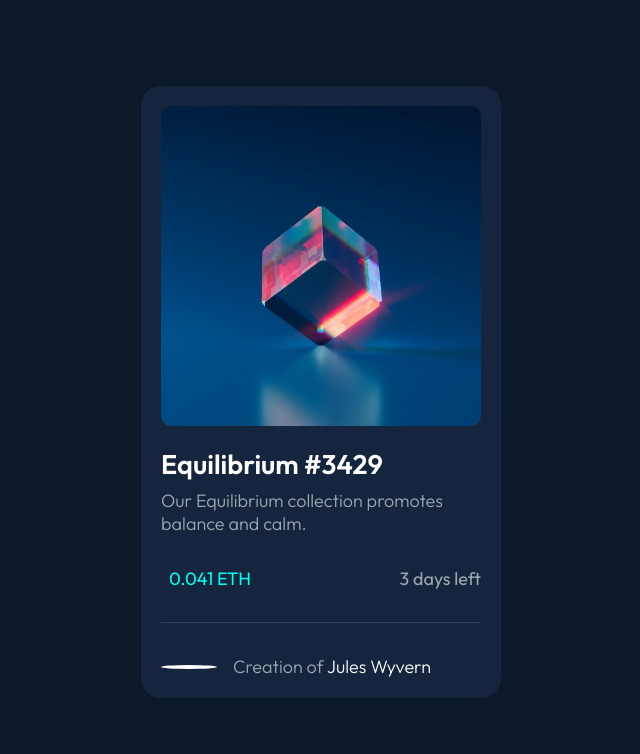
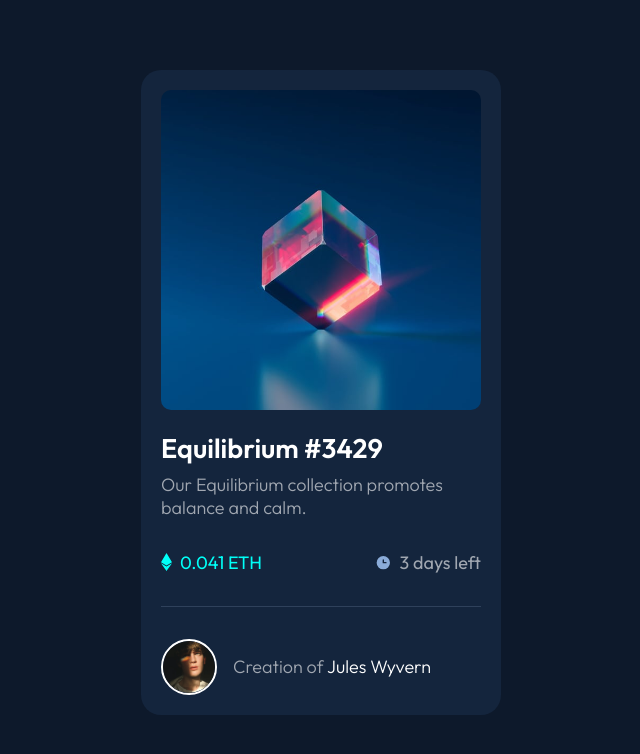
Before and after one commit to eyezek/nft-preview-card-component, a plain HTML site: page index.html in a window 1280 px wide. Shown: the whole page, without its empty margins (319-959 px from the left). Drawn offline with Linux system fonts and the light colour scheme.

Commit message:
Update index.html

```diff
--- a/index.html
+++ b/index.html
@@ -95,13 +95,13 @@
       <h2>Equilibrium #3429</h2>
       <p>Our Equilibrium collection promotes balance and calm.</p>
       <ul>
-        <li><img src="./images/icon-ethereum.svg" alt=""> 0.041 ETH</li>
-        <li><img src="./images/icon-clock.svg" alt=""> 3 days left</li>
+        <li><img src="icon-ethereum.svg" alt=""> 0.041 ETH</li>
+        <li><img src="icon-clock.svg" alt=""> 3 days left</li>
       </ul>
     </section>
 
     <section class="avatar">
-      <img src="./images/image-avatar.png" alt="">
+      <img src="image-avatar.png" alt="">
       <p>Creation of <span>Jules Wyvern</span></p>
     </section>
 
```
